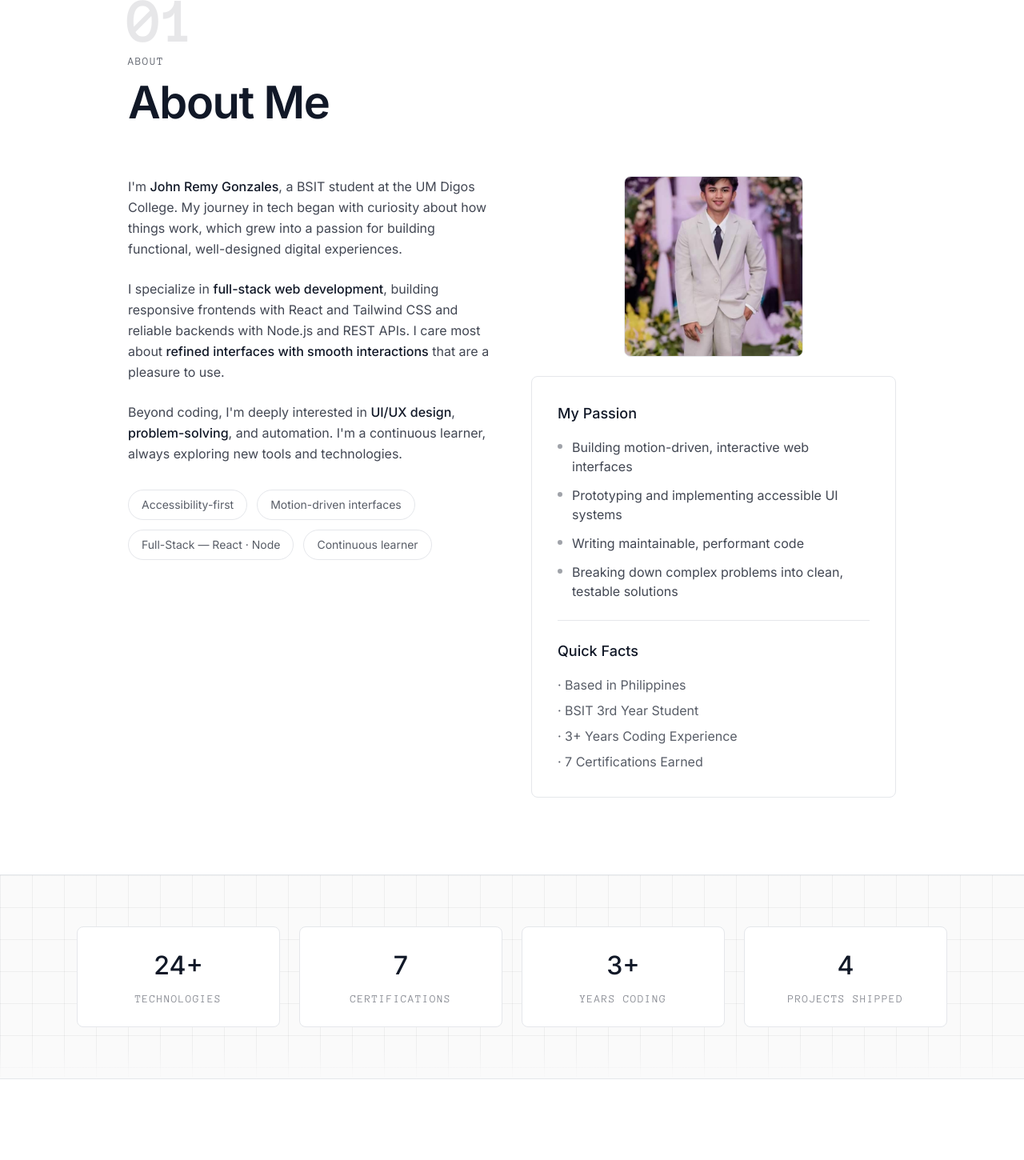
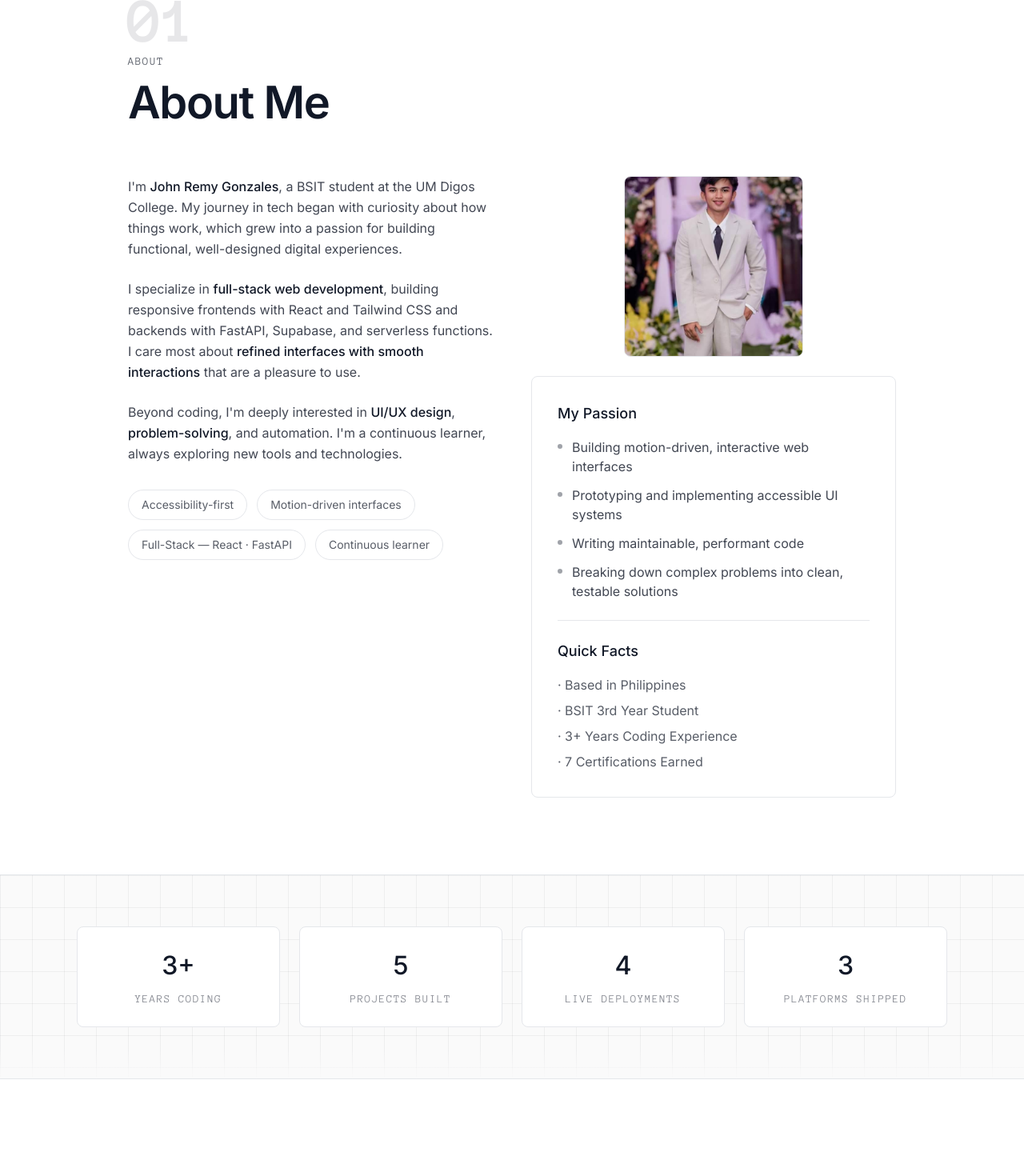
Before and after one commit to Reym-Tech/PersonalPortfolio, a React (Create React App) app: page / in a window 1280 px wide. Shown: the part 888-2338 px from the top of the page at 80% size. Built offline with nearby package versions, Linux system fonts and the light colour scheme.

Commit message:
060726_1403: Refactor the terminology and enhance th clarity over tech stack used. (Pass / Phase 5).

```diff
--- a/src/application/use-cases/generate-cv.js
+++ b/src/application/use-cases/generate-cv.js
@@ -111,9 +111,9 @@ export async function generateCv() {
   // TECHNICAL SKILLS
   addSectionHeader("TECHNICAL SKILLS");
   const skillCategories = [
-    { label: "Languages & Frameworks", skills: "JavaScript (ES6+), PHP, Java, HTML5/CSS3, React.js, Node.js" },
+    { label: "Languages & Frameworks", skills: "JavaScript (ES6+), Python, PHP, Java, HTML5/CSS3, React.js, Node.js" },
     { label: "Frontend Technologies", skills: "React, Tailwind CSS, Framer Motion, Responsive Design, Component Architecture" },
-    { label: "Backend & APIs", skills: "REST API Development, Express.js, Database Design, Server Configuration" },
+    { label: "Backend & APIs", skills: "REST API Development, FastAPI, Express.js, Serverless Functions, Database Design, Server Configuration" },
     { label: "Databases & Tools", skills: "MySQL, PostgreSQL, Firebase, Supabase, Git/GitHub, VS Code, Figma" },
   ];
   skillCategories.forEach((category) => {
--- a/src/domain/data/projects.js
+++ b/src/domain/data/projects.js
@@ -36,7 +36,6 @@ export const projects = [
     role: "Full-stack Developer",
     description: "Web-based POS and inventory management system for Hit Notes Café — tracks sales transactions, monitors stock levels, and surfaces revenue analytics through a unified Supabase-backed dashboard.",
     image: "/images/projects/BrewTrack.jpg",
-    githubLink: "https://github.com/Reym-Tech/BrewTrack_Latest",
     websiteLink: "https://bt-hitnotes.vercel.app",
     technologies: ["HTML", "CSS", "JavaScript", "Supabase", "PostgreSQL"],
     highlights: [
--- a/src/domain/data/stats.js
+++ b/src/domain/data/stats.js
@@ -1,6 +1,6 @@
 export const stats = [
-  { label: "Technologies", value: "24+" },
-  { label: "Certifications", value: "7" },
   { label: "Years Coding", value: "3+" },
-  { label: "Projects Shipped", value: "4" },
+  { label: "Projects Built", value: "5" },
+  { label: "Live Deployments", value: "4" },
+  { label: "Platforms Shipped", value: "3" },
 ];
--- a/src/ui/sections/AboutSection.js
+++ b/src/ui/sections/AboutSection.js
@@ -25,8 +25,8 @@ export function AboutSection() {
             <p className="text-base leading-relaxed text-elegant-text/80">
               I specialize in{" "}
               <span className="font-medium text-elegant-text">full-stack web development</span>,
-              building responsive frontends with React and Tailwind CSS and reliable
-              backends with Node.js and REST APIs. I care most about{" "}
+              building responsive frontends with React and Tailwind CSS and
+              backends with FastAPI, Supabase, and serverless functions. I care most about{" "}
               <span className="font-medium text-elegant-text">
                 refined interfaces with smooth interactions
               </span>{" "}
@@ -43,7 +43,7 @@ export function AboutSection() {
               {[
                 { label: "Accessibility-first" },
                 { label: "Motion-driven interfaces" },
-                { label: "Full-Stack — React · Node" },
+                { label: "Full-Stack — React · FastAPI" },
                 { label: "Continuous learner" },
               ].map((item) => (
                 <span
--- a/src/ui/sections/HeroSection.js
+++ b/src/ui/sections/HeroSection.js
@@ -83,7 +83,7 @@ export function HeroSection({ introExiting, instantReveal }) {
                 {...heroReveal(0.12)}
                 className="mt-6 max-w-md text-base leading-relaxed text-elegant-text/70"
               >
-                Front to back — React &amp; Tailwind interfaces, Node.js &amp; REST backends.
+                Front to back — React &amp; Tailwind interfaces, FastAPI &amp; Supabase backends.
               </motion.p>
 
               <motion.div {...heroReveal(0.16)} className="mt-8 flex flex-wrap gap-4">
```
